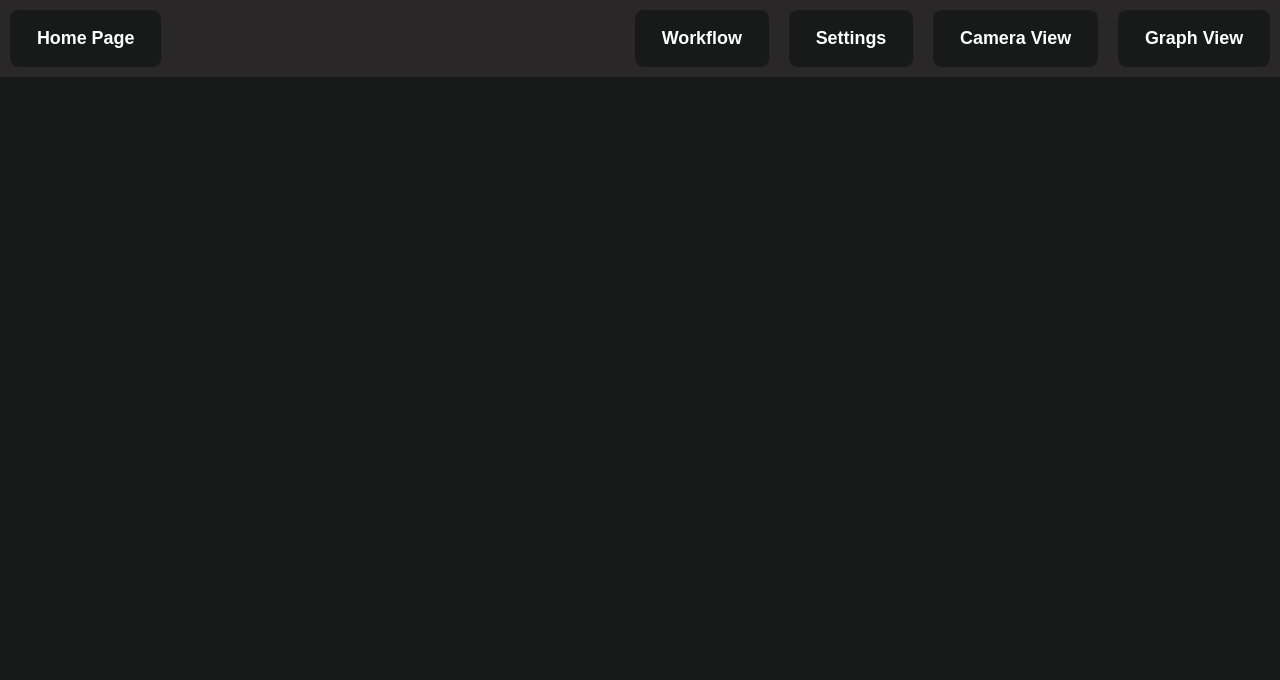
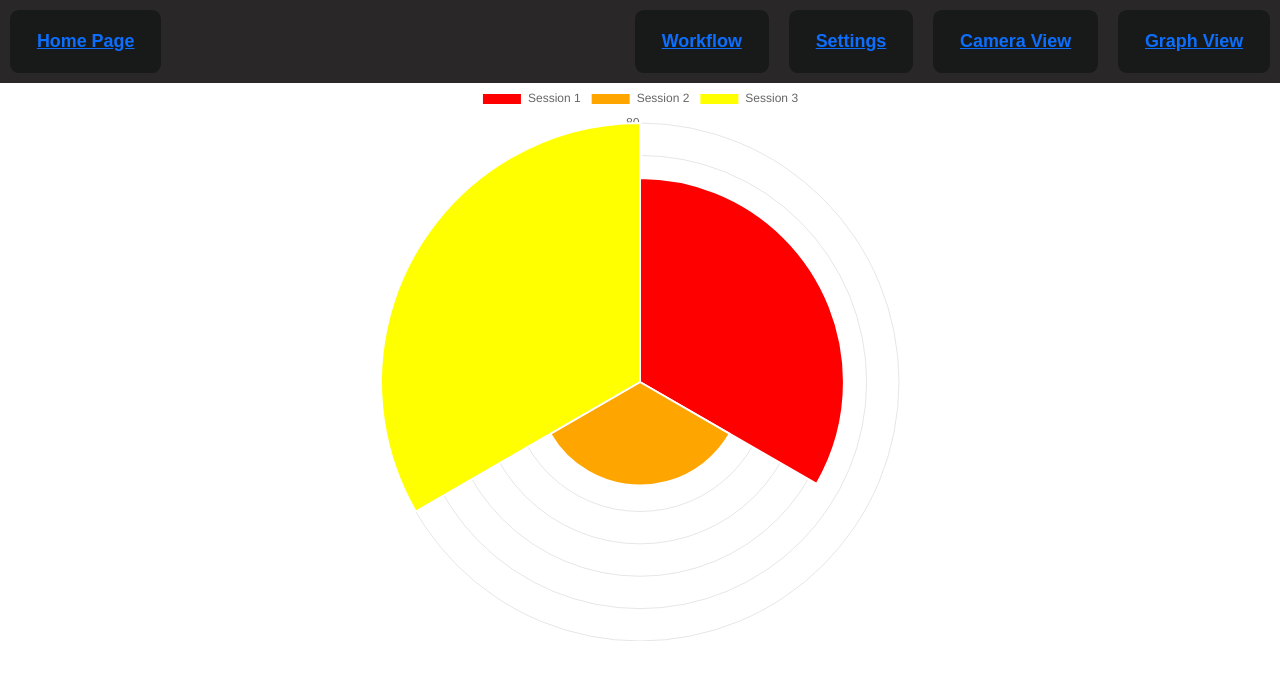
Before and after one commit to hannimeee/lockedin, a plain HTML site: page frontEnd/graph.html in a window 1280 px wide. Drawn offline with nearby package versions, Linux system fonts and the light colour scheme.

Commit message:
Test graph added

```diff
--- a/frontEnd/graph.html
+++ b/frontEnd/graph.html
@@ -12,6 +12,10 @@
   <link rel="stylesheet" href="universalStyles.css">
   <link rel="stylesheet" href="gradientbackGround.css">
   <link rel="stylesheet" href="buttons.css">
+  <link rel="stylesheet" href="graphFiles/graphStyles.css">
+  <link rel="stylesheet" href="https://cdn.jsdelivr.net/npm/bootstrap@5.3.2/dist/css/bootstrap.min.css">
+  <script src="https://cdnjs.cloudflare.com/ajax/libs/Chart.js/2.9.3/Chart.min.js"></script>
+
 
 </head>
 <body>
@@ -28,5 +32,24 @@
     </div>
   </div>
 
+  <div class="container">
+    <canvas id="testChart"></canvas>
+  </div>
+  <script>
+    let testChart = document.getElementById('testChart').getContext('2d')
+    let chart1 = new Chart(testChart, {
+      type:'polarArea', //can be bar, hBar, pie, line, doughnut, radar as well
+      data:{    //test data set, to be replaced with lap times
+        labels:['Session 1', 'Session 2', 'Session 3'],
+        datasets:[{
+          label:'Efficiency',
+          data:['63', '32', '80'], //need to remove % from actual data
+          backgroundColor:['red','orange','yellow','green','blue','purple','pink','black']
+        }]
+      },
+      options:{}
+    });
+  </script>
+  <script src="graphFiles/testchart.js"></script>
 </body>
 </html>
```
Also changed, not shown: frontEnd/graphFiles/graphStyles.css (added), frontEnd/graphFiles/testchart.js (added).
